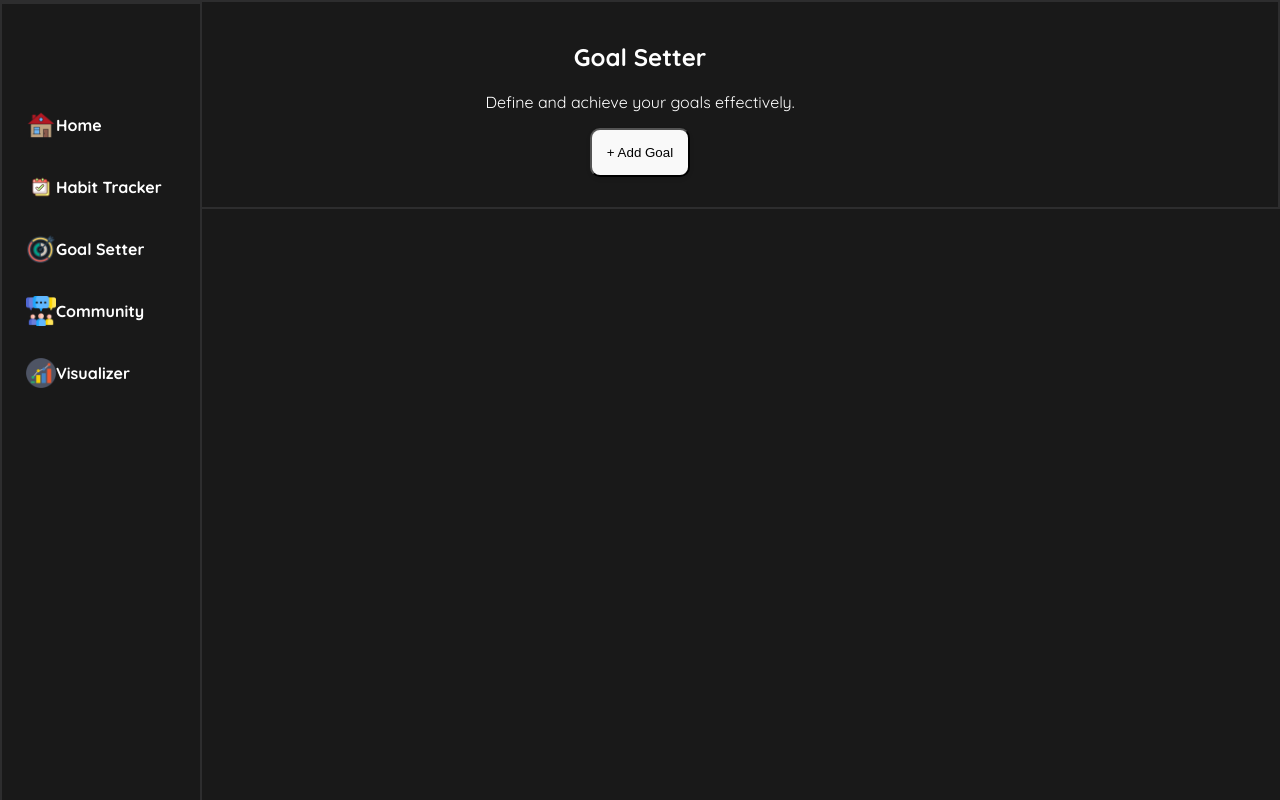
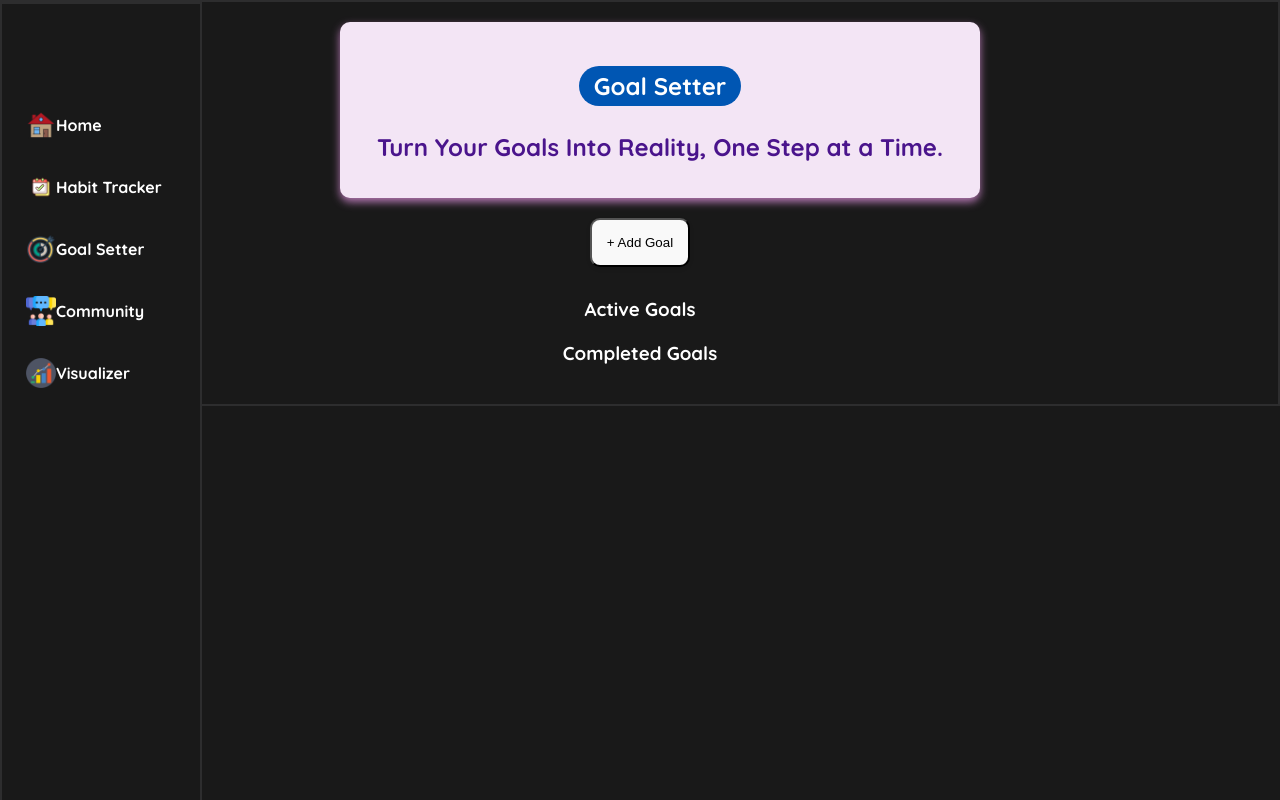
Before and after one commit to Prathzzz/Build-Challenge, a React (Create React App) app: page /goal-setter in a window 1280 px wide. Built offline with nearby package versions, Linux system fonts and the light colour scheme; a web font is replaced by a local one.

Commit message:
goal recent

```diff
--- a/src/components/GoalSetter.js
+++ b/src/components/GoalSetter.js
@@ -4,6 +4,7 @@ import "./goal.css";
 function GoalSetter() {
   const [isModalOpen, setIsModalOpen] = useState(false);
   const [goals, setGoals] = useState([]);
+  const [completedGoals, setCompletedGoals] = useState([]);
 
   const addGoal = (goal) => {
     setGoals([...goals, goal]);
@@ -13,10 +14,17 @@ function GoalSetter() {
     setIsModalOpen(false);
   };
 
+  const markGoalAsCompleted = (goal) => {
+    setGoals(goals.filter((g) => g !== goal));
+    setCompletedGoals([...completedGoals, goal]);
+  };
+
   return (
     <div className="goal-setter">
-      <h2>Goal Setter</h2>
-      <p>Define and achieve your goals effectively.</p>
+      <div className="heading-card">
+        <p className="tagline">Goal Setter</p>
+        <h1>Turn Your Goals Into Reality, One Step at a Time.</h1>
+      </div>
 
       <button className="add-goal-button" onClick={() => setIsModalOpen(true)}>
         + Add Goal
@@ -25,8 +33,21 @@ function GoalSetter() {
       {isModalOpen && <GoalModal onClose={closeModal} onAddGoal={addGoal} />}
 
       <div className="goal-list">
+        <h3>Active Goals</h3>
         {goals.map((goal, index) => (
-          <GoalCard key={index} goal={goal} />
+          <GoalCard
+            key={index}
+            goal={goal}
+            onMarkCompleted={markGoalAsCompleted}
+            isCompleted={false}
+          />
+        ))}
+      </div>
+
+      <div className="goal-list">
+        <h3>Completed Goals</h3>
+        {completedGoals.map((goal, index) => (
+          <GoalCard key={index} goal={goal} isCompleted={true} />
         ))}
       </div>
     </div>
@@ -105,20 +126,65 @@ function GoalModal({ onClose, onAddGoal }) {
   );
 }
 
-function GoalCard({ goal }) {
+function GoalCard({ goal, onMarkCompleted, isCompleted }) {
+  const [completedSubtasks, setCompletedSubtasks] = useState(
+    new Array(goal.subtasks.length).fill(false)
+  );
+
+  const toggleSubtaskCompletion = (index) => {
+    const updated = [...completedSubtasks];
+    updated[index] = !updated[index];
+    setCompletedSubtasks(updated);
+  };
+
   return (
-    <div className={`goal-card ${goal.category.toLowerCase()}`}>
-      <h3>{goal.goal}</h3>
-      <span className="category">{goal.category}</span>
+    <div
+      className={`goal-card ${goal.category.toLowerCase()} ${
+        isCompleted ? "completed" : ""
+      }`}
+    >
+      <div className="goal-actions">
+        <input
+          type="checkbox"
+          id={`goal-${goal.goal}`}
+          name={`goal-${goal.goal}`}
+          onChange={() => onMarkCompleted(goal)}
+          checked={isCompleted}
+          className="custom-checkbox"
+        />
+        <label htmlFor={`goal-${goal.goal}`} className="checkbox-label" />
+      </div>
+      <h3>
+        {goal.goal}
+        <button className="category-button">{goal.category}</button>
+      </h3>
       {goal.subtasks.length > 0 && (
-        <ul>
+        <div className="subtasks-list">
           {goal.subtasks.map((task, index) => (
-            <li key={index}>{task}</li>
+            <div key={index} className="subtask-item">
+              <input
+                type="checkbox"
+                id={`subtask-${index}`}
+                checked={completedSubtasks[index]}
+                onChange={() => toggleSubtaskCompletion(index)}
+                className="custom-checkbox"
+              />
+              <label htmlFor={`subtask-${index}`} className="checkbox-label" />
+              <span
+                className={`subtask-text ${
+                  completedSubtasks[index] ? "strikethrough" : ""
+                }`}
+              >
+                {task}
+              </span>
+            </div>
           ))}
-        </ul>
+        </div>
       )}
     </div>
   );
 }
 
+
+
 export default GoalSetter;
--- a/src/components/goal.css
+++ b/src/components/goal.css
@@ -4,6 +4,35 @@
   margin: 0 auto;
   text-align: center;
 }
+
+.heading-card {
+  background: #f3e5f5;
+  padding: 20px;
+  border-radius: 10px;
+  text-align: center;
+  box-shadow: 0 4px 8px rgba(204, 134, 202, 0.867);
+  margin-bottom: 20px;
+  width: 100%;
+  height: 60%;
+}
+
+.heading-card .tagline {
+  background-color: #0056b3;
+  color: white;
+  padding: 5px 15px;
+  border-radius: 20px;
+  font-size: 1.5rem;
+  font-weight: bold;
+  display: inline-block;
+  margin-bottom: 10px;
+}
+
+.heading-card h1 {
+  font-size: 1.5rem;
+  font-weight: bold;
+  color: #4a148c;
+}
+
 
 .add-goal-button {
   background: #f9f9f9;
@@ -129,9 +158,10 @@
   border-radius: 8px;
   padding: 15px;
   margin: 10px 0;
-  box-shadow: 0 4px 6px rgba(0, 0, 0, 0.1);
+  box-shadow: 0 4px 6px rgba(204, 134, 202, 0.867);
   text-align: left;
   font-family: 'Arial', sans-serif;
+  width: 101%;
 }
 
 .goal-card h3 {
@@ -160,3 +190,96 @@
   color: #0d47a1;
   margin-bottom: 5px;
 }
+
+.goal-actions {
+  margin-bottom: 10px;
+  display: flex;
+  align-items: center;
+  justify-content: flex-start;
+}
+
+.custom-checkbox {
+  appearance: none;
+  -webkit-appearance: none;
+  width: 16px;
+  height: 16px;
+  margin-right: 10px;
+  border: 2px solid #0d47a1;
+  border-radius: 4px;
+  cursor: pointer;
+  display: inline-block;
+  position: relative;
+}
+
+.custom-checkbox:checked {
+  background-color: #0d47a1;
+  border-color: #0d47a1;
+}
+
+.custom-checkbox:checked::after {
+  content: "✔";
+  color: white;
+  font-size: 12px;
+  position: absolute;
+  top: 0;
+  left: 3px;
+}
+
+
+.goal-card.completed {
+  text-decoration: line-through;
+  opacity: 0.6;
+}
+
+.goal-card h3 {
+  display: inline;
+  margin-left: 10px;
+}
+
+.modal {
+  z-index: 1000; /* Ensures the modal stays on top */
+}
+
+.goal-setter .goal-list {
+  margin-top: 20px; /* Adds space between the modal and goals */
+  position: relative;
+  z-index: 1;
+}
+
+.category-button {
+  background-color: #1565c0;
+  color: white;
+  border: none;
+  border-radius: 4px;
+  padding: 5px 10px;
+  margin-left: 10px;
+  cursor: pointer;
+  font-size: 0.8rem;
+  font-weight: bold;
+}
+
+.category-button:hover {
+  background-color: #0d47a1;
+}
+
+.subtasks-list {
+  margin-top: 10px;
+  padding-left: 10px;
+}
+
+.subtask-item {
+  display: flex;
+  align-items: center;
+  margin-bottom: 8px;
+}
+
+.subtask-text {
+  margin-left: 10px;
+  font-size: 0.9rem;
+  color: #0d47a1;
+}
+
+.subtask-text.strikethrough {
+  text-decoration: line-through;
+  color: #6c757d;
+}
```
Also changed, not shown: 1 other file (tests, documents, lock files or other folders).
